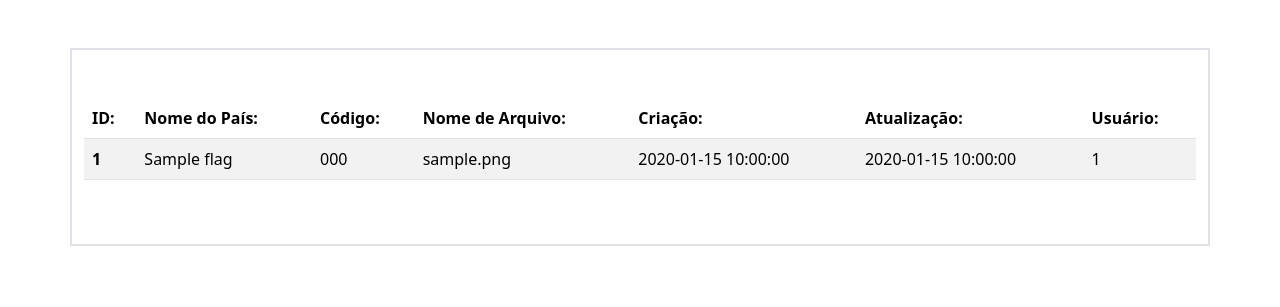
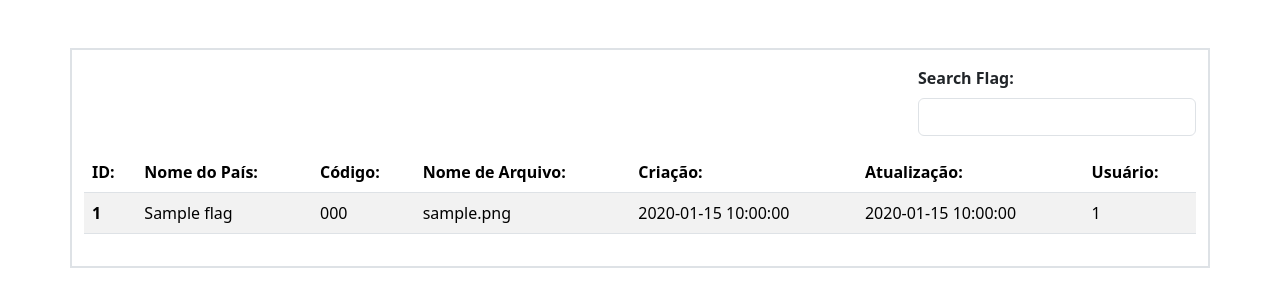
Before and after one commit to OttozaoJooj/whatstheflag, a PHP site: page /search-flag in a window 1280 px wide. Shown: the part 78-385 px from the top of the page. Run offline with PHP 8.4, Linux system fonts and the light colour scheme; tables that the repository leaves empty hold one stand-in row (values such as "Sample post").

Commit message:
chore: add search flag input tag

```diff
--- a/app/views/SearchFlagView.php
+++ b/app/views/SearchFlagView.php
@@ -1,6 +1,13 @@
 <?php require_once('../app/views/partials/Header.php')?>
 
-    <div class="container mt-5 border border-2 py-5">
+    <div class="container mt-5 border border-2 py-3">
+        <div class="mb-3">
+            <form class="w-25 ms-auto">
+                <label for="search-flag" class="form-label fw-bold">Search Flag:</label>
+                <input type="text" name="value-search" id="search-flag" class="form-control">
+
+            </form>
+        </div>
         <table class="table table-striped">
             <thead>
                 <tr>
@@ -21,4 +28,5 @@
         </table>
     </div>
 
+    <script src="static/js/SearchFlagAjax.js"></script>
 <?php require_once('../app/views/partials/Footer.php')?>
```
